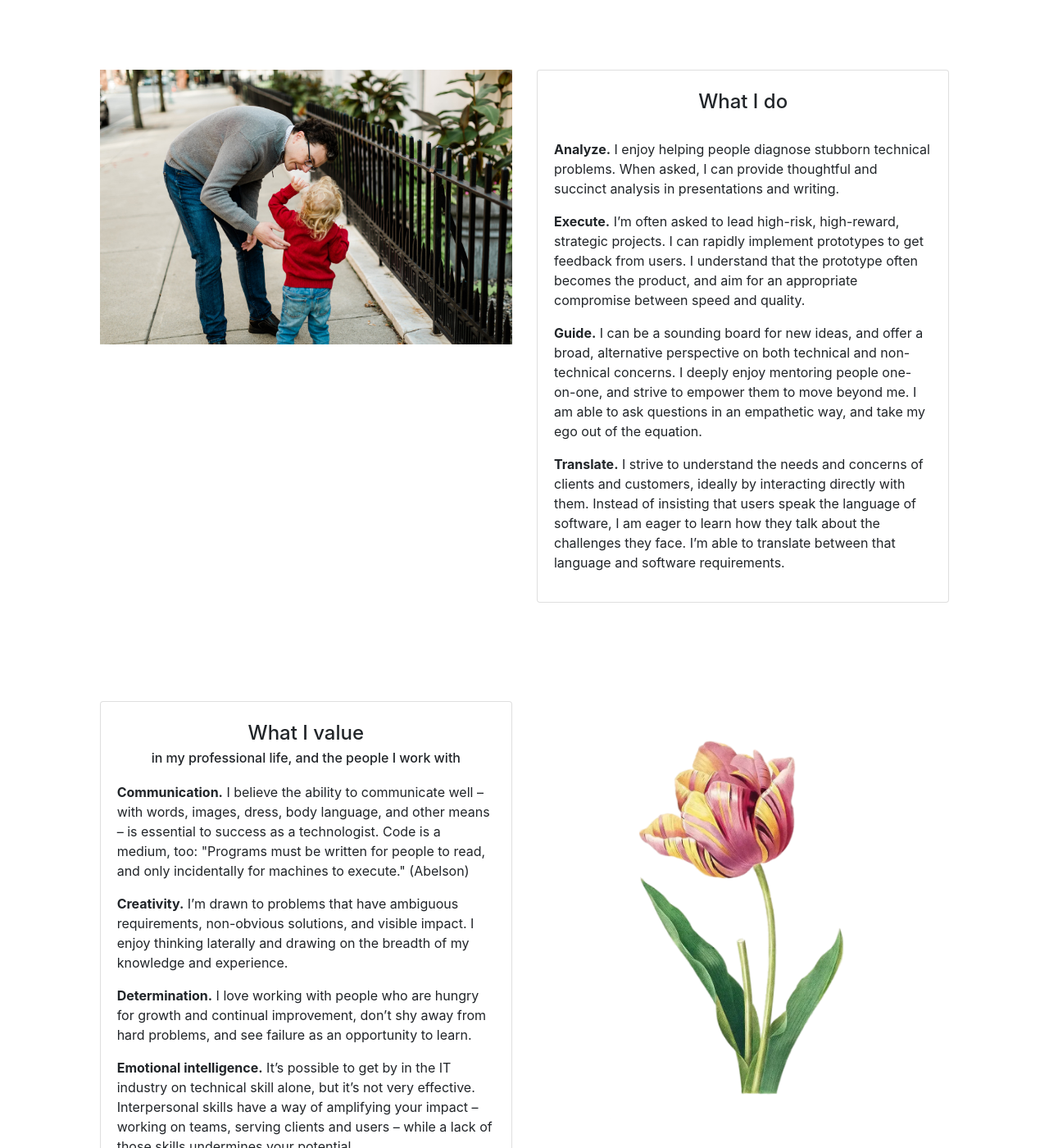
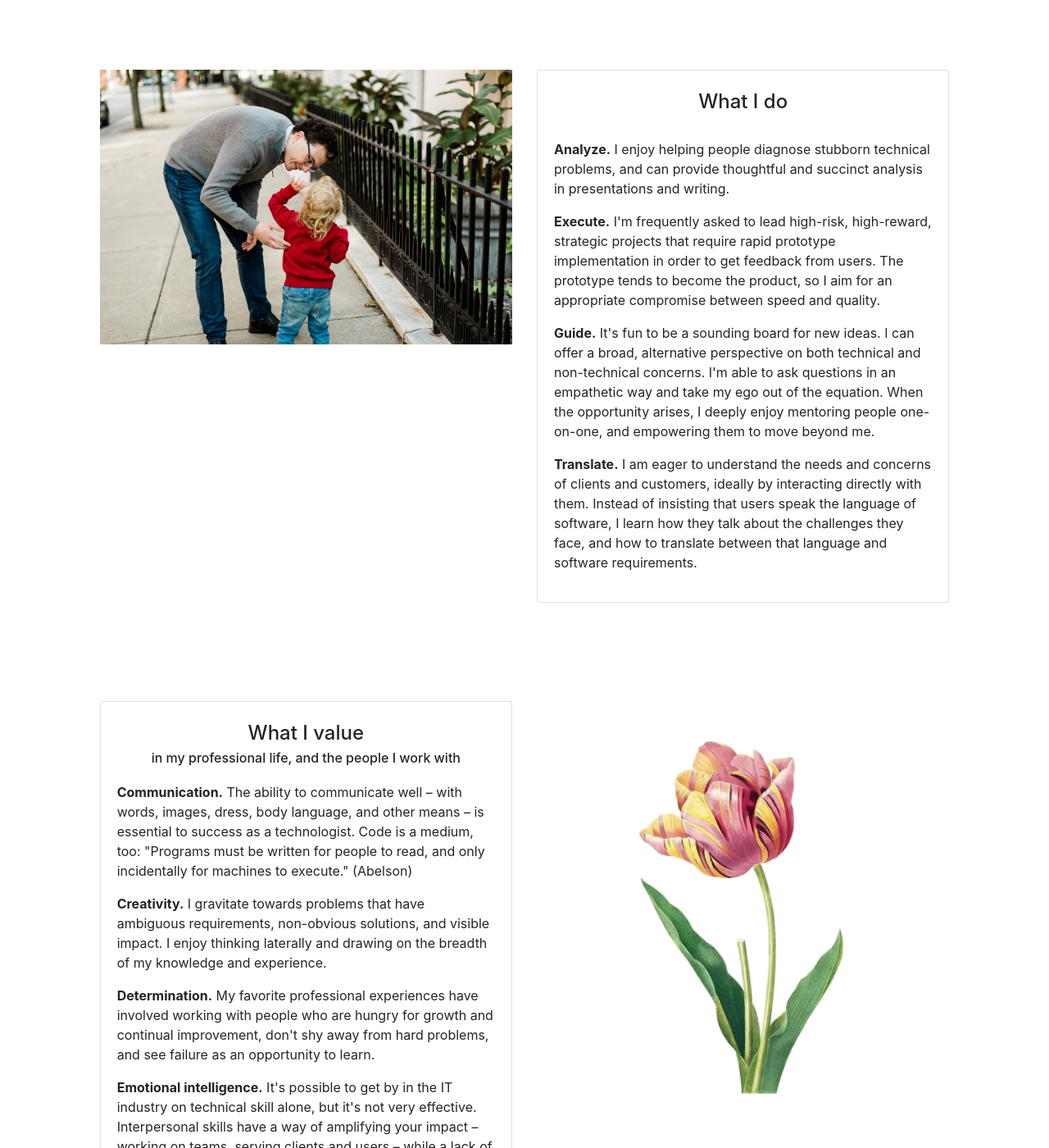
Before and after one commit to minorg/minorgordon.net, a Jekyll site: the page built from index.html, in a window 1280 px wide and 1400 px high, scrolled down 655 px. Shown: the whole window at 82% size. Built offline with Jekyll 4.4.1, drawn with Linux system fonts in a browser that asks for light colours; nearby versions of some CDN libraries; some of the changed text lies outside the part shown.

Commit message:
home page rewording

```diff
--- a/index.html
+++ b/index.html
@@ -25,7 +25,7 @@ title: About
                         <p>
                             Since earning my PhD in computer science I've worked in industrial research, SMBs,
                             freelancing, professional services firms, and academia. I have contributed to multiple
-                            early-stage startups and co-founded three of my own, one of which was acquired in 2022. I’ve
+                            early-stage startups and co-founded three of my own, one of which was acquired in 2022. I've
                             been programming computers for three decades, from BBS doors to compilers and parallel file
                             systems.
                         </p>
@@ -57,16 +57,16 @@ title: About
                 <h4 class="card-title text-center">What I do</h4>
                 <div class="card-body">
                     <p>
-                        <b>Analyze.</b> I enjoy helping people diagnose stubborn technical problems. When asked, I can provide thoughtful and succinct analysis in presentations and writing.
+                        <b>Analyze.</b> I enjoy helping people diagnose stubborn technical problems, and can provide thoughtful and succinct analysis in presentations and writing.
                     </p>
                     <p>
-                        <b>Execute.</b> I’m often asked to lead high-risk, high-reward, strategic projects. I can rapidly implement prototypes to get feedback from users. I understand that the prototype often becomes the product, and aim for an appropriate compromise between speed and quality.
+                        <b>Execute.</b> I'm frequently asked to lead high-risk, high-reward, strategic projects that require rapid prototype implementation in order to get feedback from users. The prototype tends to become the product, so I aim for an appropriate compromise between speed and quality.
                     </p>
                     <p>
-                        <b>Guide.</b> I can be a sounding board for new ideas, and offer a broad, alternative perspective on both technical and non-technical concerns. I deeply enjoy mentoring people one-on-one, and strive to empower them to move beyond me. I am able to ask questions in an empathetic way, and take my ego out of the equation.
+                        <b>Guide.</b> It's fun to be a sounding board for new ideas. I can offer a broad, alternative perspective on both technical and non-technical concerns. I'm able to ask questions in an empathetic way and take my ego out of the equation. When the opportunity arises, I deeply enjoy mentoring people one-on-one, and empowering them to move beyond me.
                     </p>
                     <p>
-                        <b>Translate.</b> I strive to understand the needs and concerns of clients and customers, ideally by interacting directly with them. Instead of insisting that users speak the language of software, I am eager to learn how they talk about the challenges they face. I’m able to translate between that language and software requirements.
+                        <b>Translate.</b> I am eager to understand the needs and concerns of clients and customers, ideally by interacting directly with them. Instead of insisting that users speak the language of software, I learn how they talk about the challenges they face, and how to translate between that language and software requirements.
                     </p>
                 </div>
             </div>
@@ -81,28 +81,28 @@ title: About
                 <h6 class="card-subtitle text-center">in my professional life, and the people I work with</h6>
                 <div class="card-body">
                     <p>
-                    <b>Communication.</b> I believe the ability to communicate well – with words, images, dress, body language, and other means – is essential to success as a technologist. Code is a medium, too: "Programs must be written for people to read, and only incidentally for machines to execute." (Abelson)
+                    <b>Communication.</b> The ability to communicate well – with words, images, dress, body language, and other means – is essential to success as a technologist. Code is a medium, too: "Programs must be written for people to read, and only incidentally for machines to execute." (Abelson)
                     <p/>
                     <p>
-                    <b>Creativity.</b> I’m drawn to problems that have ambiguous requirements, non-obvious solutions, and visible impact. I enjoy thinking laterally and drawing on the breadth of my knowledge and experience.
+                    <b>Creativity.</b> I gravitate towards problems that have ambiguous requirements, non-obvious solutions, and visible impact. I enjoy thinking laterally and drawing on the breadth of my knowledge and experience.
                     <p/>
                     <p>
-                    <b>Determination.</b> I love working with people who are hungry for growth and continual improvement, don’t shy away from hard problems, and see failure as an opportunity to learn.
+                    <b>Determination.</b> My favorite professional experiences have involved working with people who are hungry for growth and continual improvement, don't shy away from hard problems, and see failure as an opportunity to learn.
                     <p/>
                     <p>
-                    <b>Emotional intelligence.</b> It’s possible to get by in the IT industry on technical skill alone, but it’s not very effective. Interpersonal skills have a way of amplifying your impact – working on teams, serving clients and users – while a lack of those skills undermines your potential.
+                    <b>Emotional intelligence.</b> It's possible to get by in the IT industry on technical skill alone, but it's not very effective. Interpersonal skills have a way of amplifying your impact – working on teams, serving clients and users – while a lack of those skills undermines your potential.
                     <p/>
                     <p>
-                    <b>Humility.</b> Throughout my life I’ve sought out teachers, mentors, and colleagues whose knowledge, skill, and talent were a stark reminder that there is always room for improvement. Whenever I started to feel like a big fish in the pond, I knew it was time to find a bigger pond. Eventually I learned enough to recognize the depths of my own ignorance.
+                    <b>Humility.</b> Throughout my life I've sought out teachers, mentors, and colleagues whose knowledge, skill, and talent were a stark reminder that there is always room for improvement. Whenever I started to feel like a big fish in the pond, I knew it was time to find a bigger pond.
                     <p/>
                     <p>
-                    <b>Idiosyncrasy.</b> I am an engineer who is passionate about fashion history and vintage clothes. In my spare time I enjoy arranging flowers. I like working with people who defy conventional expectations.
+                    <b>Idiosyncrasy.</b> I am an engineer who is passionate about fashion history and vintage clothes. In my spare time I enjoy arranging flowers and photographing them. I like working with people who defy conventional expectations.
                     <p/>
                     <p>
                     <b><a href="https://en.wikipedia.org/wiki/Openness_to_experience">Openness</a>.</b> I am a lifelong learner and <a href="{{ "/favorite-books.html" | prepend: site.baseurl }}">avid reader</a>. I enjoy traveling and have lived in multiple countries.
                     <p/>
                     <p>
-                    <b>Other focus.</b> <a href="/the-name-minor.html" | prepend: site.baseurl }}">I come from a family of doctors, teachers, and social workers.</a> We are people who help other people by teaching and healing. I’ve maintained the same ideals and focus in my work as an engineer.
+                    <b>Other focus.</b> <a href="/the-name-minor.html" | prepend: site.baseurl }}">I come from a family of doctors, teachers, and social workers.</a> We are people who help other people by teaching and healing. I've maintained the same ideals and focus in my work as an engineer.
                     <p/>
                 </div>
             </div>
```
Also changed, not shown: other parts of index.html (+1 -1 lines).
